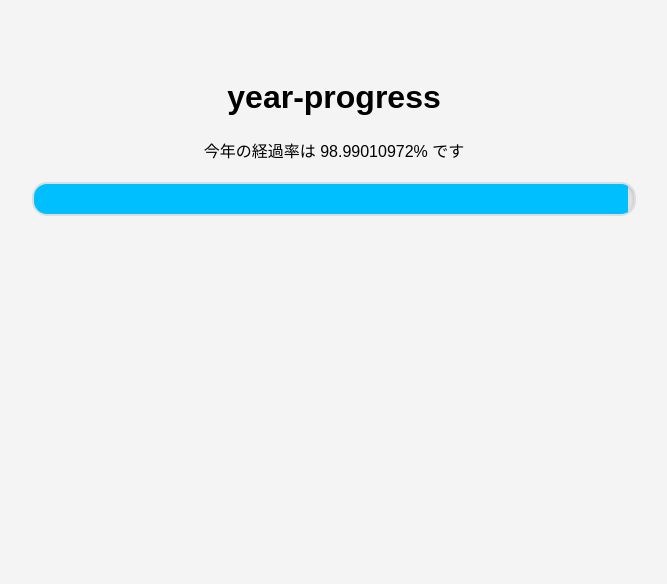
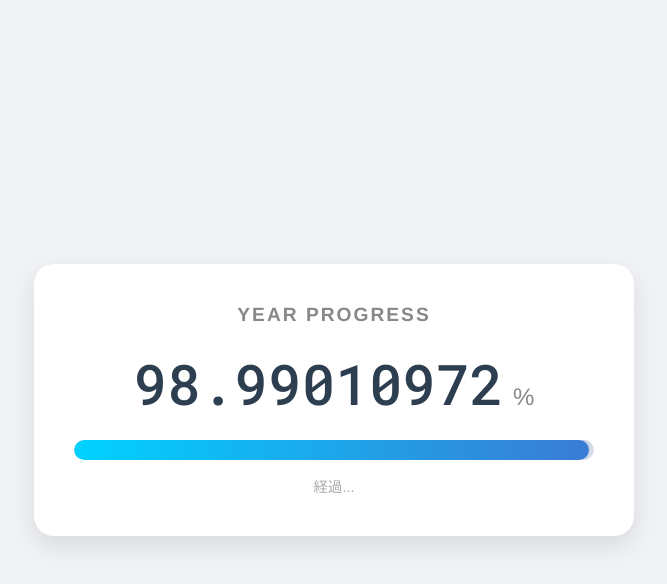
Before and after one commit to oYAs-me/year-progress, a plain HTML site: page index.html in a window 1280 px wide. Shown: the whole page, without its empty margins (306-973 px from the left). Drawn offline with Linux system fonts and the light colour scheme.

Commit message:
えらい見た目に変更

```diff
--- a/index.html
+++ b/index.html
@@ -3,20 +3,29 @@
 <head>
   <meta charset="UTF-8">
   <meta name="viewport" content="width=device-width, initial-scale=1.0">
-  <title>year-progress</title>
+  <title>Year Progress</title>
+  <link href="https://fonts.googleapis.com/css2?family=Roboto+Mono:wght@500&display=swap" rel="stylesheet">
   <link rel="stylesheet" href="./style/style.css">
   <script src="./js/time.js"></script>
 </head>
 <body>
+  <div class="card">
     <header>
-    <h1>year-progress</h1>
+      <h1>Year Progress</h1>
     </header>
     <main>
-    <!-- . -->
-    <p>今年の経過率は <span id="yearProgress"></span>% です</p>
+      <div class="text-container">
+        <span id="yearProgress" class="mono-font">0.00000000</span>
+        <span class="unit">%</span>
+      </div>
+
       <div class="progress-container">
         <div id="progressBar"></div>
       </div>
+
+      <p class="sub-text">経過...</p>
     </main>
+  </div>
+
 </body>
 </html>
--- a/style/style.css
+++ b/style/style.css
@@ -1,33 +1,99 @@
-body {
-  font-family: sans-serif;
-  text-align: center;
-  padding: 50px;
-  background-color: #f4f4f4; /* 背景を少しグレーに */
+/* リセットCSS的な設定 */
+* {
+  box-sizing: border-box;
+  margin: 0;
+  padding: 0;
 }
 
-/* 等幅フォントの設定（数字の横揺れ防止） */
+body {
+  font-family: 'Helvetica Neue', Arial, sans-serif;
+  background-color: #f0f2f5; /* 少し青みがかったグレー */
+  color: #333;
+  /* 画面のど真ん中に配置する魔法 */
+  display: flex;
+  justify-content: center;
+  align-items: center;
+  height: 100vh; /* 画面いっぱいの高さ */
+}
+
+/* 白いカード部分 */
+.card {
+  background: white;
+  padding: 40px;      /* PCなどの基本設定 */
+  border-radius: 20px;
+  width: 90%;
+  max-width: 600px;
+  box-shadow: 0 10px 25px rgba(0,0,0,0.1);
+  text-align: center;
+}
+
+/* ★追加: スマホ（幅600px以下）の時は余白を減らす */
+@media (max-width: 600px) {
+  .card {
+    padding: 20px; /* 余白を狭くして文字スペースを確保 */
+  }
+}
+
+h1 {
+  font-size: 1.2rem;
+  color: #888;
+  margin-bottom: 20px;
+  letter-spacing: 2px;
+  text-transform: uppercase;
+}
+
+/* 数字のデザイン */
+.text-container {
+  margin-bottom: 20px;
+}
+
 .mono-font {
-  font-family: "Courier New", Courier, monospace;
-  font-weight: bold;
+  font-family: 'Roboto Mono', monospace;
+
+  /* レスポンシブ対応 */
+  /* clamp(最小サイズ, 推奨サイズ(画面幅のXX%), 最大サイズ) */
+  /* 画面幅の10%を基準にしつつ、最小1.5rem〜最大3.5remの間で変動させる */
+  font-size: clamp(1.5rem, 10vw, 3.5rem);
+
+  font-weight: 500;
+  color: #2c3e50;
+
+  /* ★追加: どうしても入りきらない時は折り返す（安全策） */
+  word-wrap: break-word;
+  word-break: break-all;
+}
+
+/* 単位(%)も少しレスポンシブに */
+.unit {
+  font-size: clamp(1rem, 4vw, 1.5rem);
+  color: #888;
+  margin-left: 5px;
 }
 
 /* プログレスバーの外枠 */
 .progress-container {
-  width: 80%; /* 画面の80%の幅 */
-  max-width: 600px;
-  height: 30px;
-  background-color: #e0e0e0;
-  border-radius: 15px; /* 角丸 */
-  margin: 20px auto; /* 中央寄せ */
-  overflow: hidden; /* はみ出した部分を隠す */
-  box-shadow: inset 0 1px 3px rgba(0,0,0,0.2); /* 内側に影をつけて立体的に */
-  border: 2px solid #ddd; /* 灰色枠線 */
+  height: 20px;
+  background-color: #e9ecef;
+  border-radius: 10px;
+  overflow: hidden;
+  margin-bottom: 15px;
+  box-shadow: inset 0 2px 4px rgba(0,0,0,0.05);
 }
 
-/* 中身の伸びるバー */
+/* 中身のバー */
 #progressBar {
-  height: 30px;
-  width: 0%; /* 初期値は0 */
-  background-color: #00bfff  ; /* 青色 */
-  transition: width 1s ease-out; /* 最後だけゆっくり動く */
+  height: 100%;
+  width: 0%;
+  /* 鮮やかな青緑のグラデーション */
+  background: linear-gradient(90deg, #00d2ff 0%, #3a7bd5 100%);
+  border-radius: 10px;
+  /* 読み込み時スムーズにバーを移動する */
+  transition: width 0.5s ease-out;
+  /* キラッと光らせる */
+  box-shadow: 0 0 10px rgba(58, 123, 213, 0.5);
 }
+
+.sub-text {
+  font-size: 0.9rem;
+  color: #aaa;
+}
```
Lines whose indentation alone changed are shown as unchanged.
